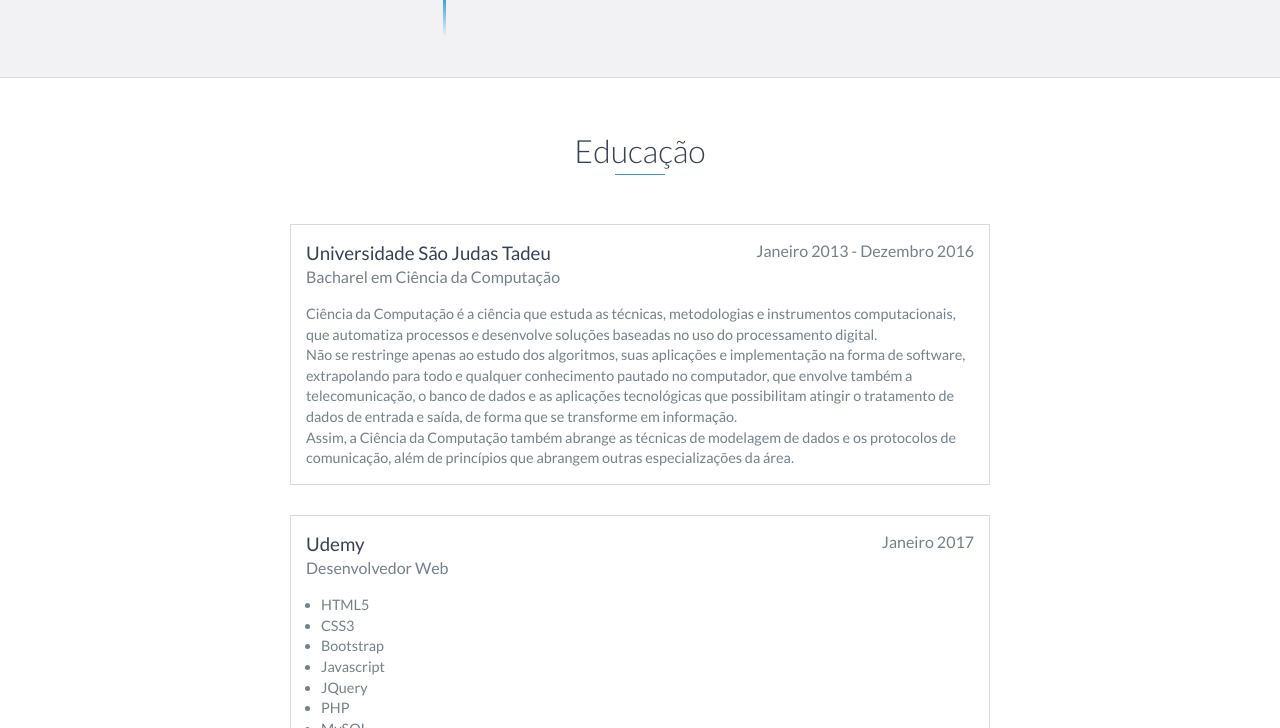
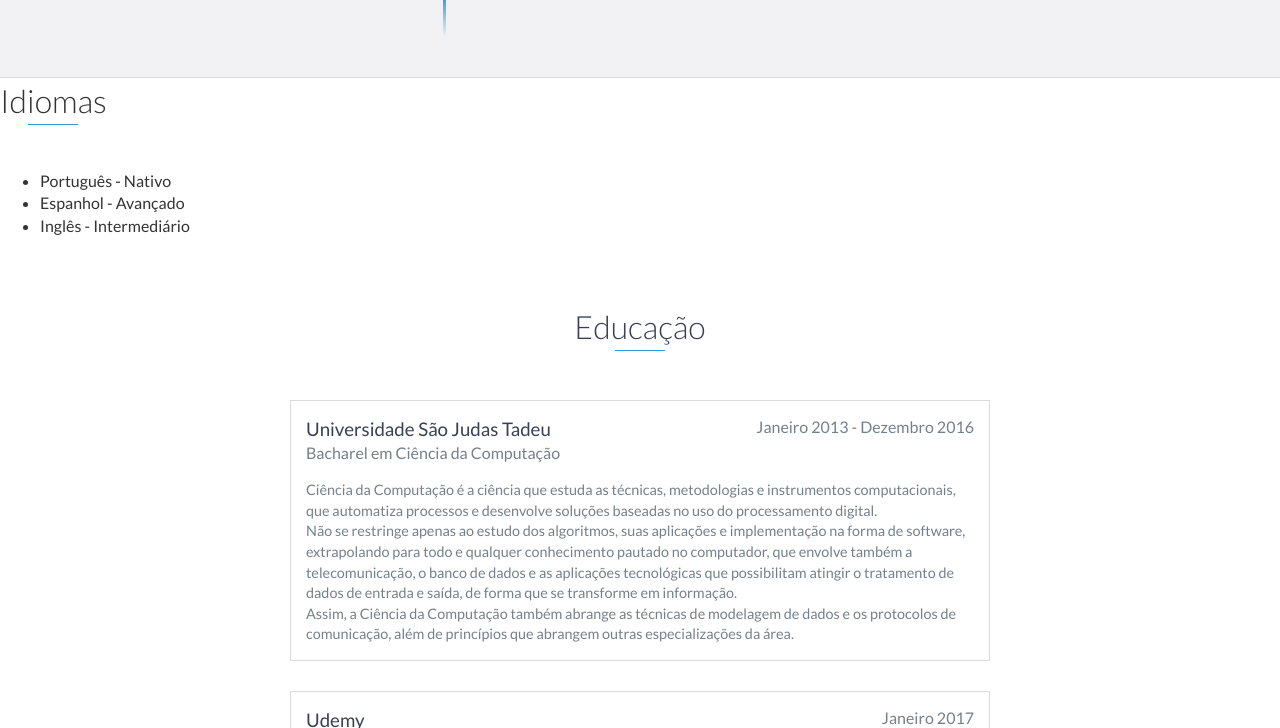
Before and after one commit to douglasmonteiro-dev/Portfolio, a website: page index.html in a window 1280 px wide. Shown: the part 1595-2323 px from the top of the page. Drawn offline with nearby package versions, Linux system fonts and the light colour scheme.

Commit message:
Add Languages

```diff
--- a/index.html
+++ b/index.html
@@ -32,6 +32,9 @@
             </li>
             <li>
                 <a href="#education">Educação</a>
+            </li>
+            <li>
+                <a href="#languages">Idiomas</a>
             </li>
             <li>
                 <a href="#projects">Projetos</a>
@@ -108,7 +111,16 @@
         </div>
     </div>
     <!-- End #experience -->
+    <div id="languages">
+        <h2 class="heading">Idiomas</h2>
+        <ul>
+            <li>Português - Nativo</li>
+            <li>Espanhol - Avançado</li>
+            <li>Inglês - Intermediário</li>
 
+        </ul>
+    </div>
+        <!-- End #languages -->
     <div id="education">
         <h2 class="heading">Educação</h2>
         <div class="education-block">
```
